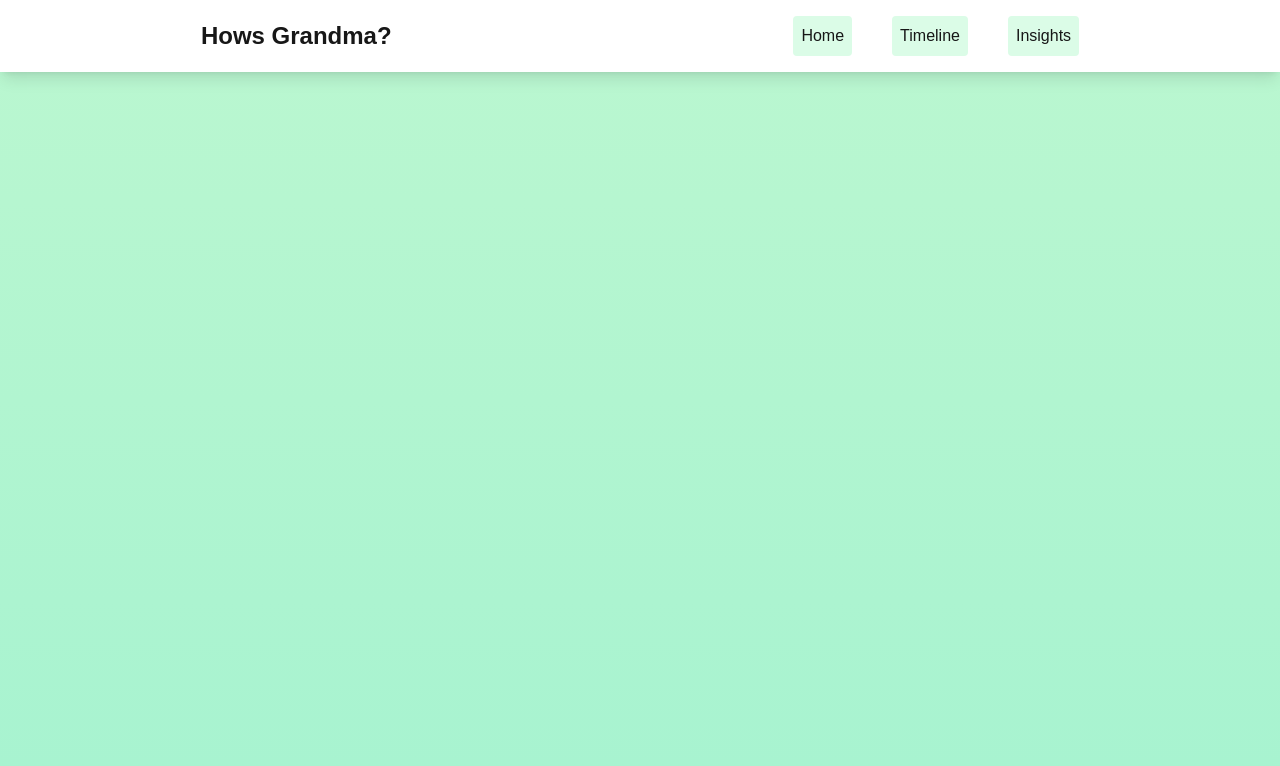
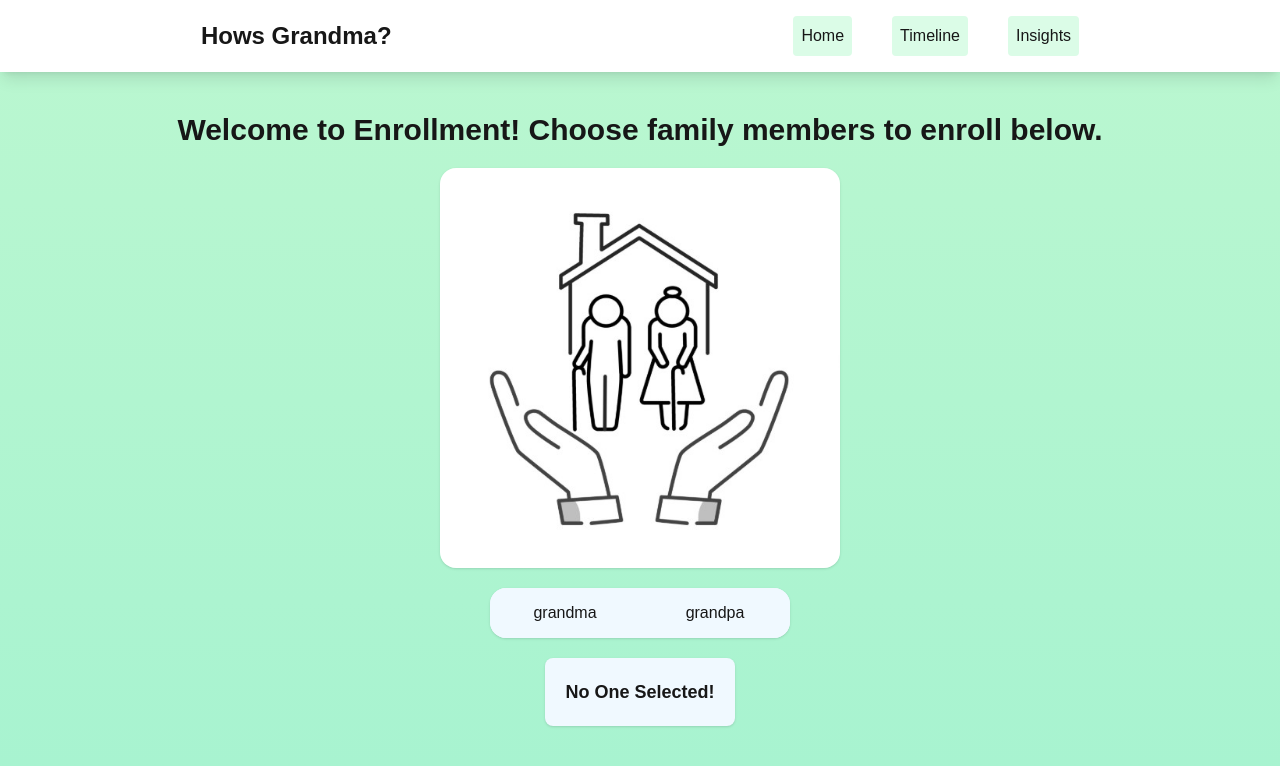
Before and after one commit to Humbertxx/hack_usf, a Next.js app in the folder frontend/: page / in a window 1280 px wide. Shown: the top 766 px of the page. Built offline with nearby package versions, Linux system fonts and the light colour scheme.

Commit message:
registrationpagedone

```diff
--- /dev/null
+++ b/frontend/app/OldPeopleContext.tsx
@@ -0,0 +1,39 @@
+"use client";
+
+import { useContext, createContext, useState, ReactNode } from "react";
+
+// 1. Define the shape of your context data
+interface OldPeopleContextType {
+  oldPeople: number;
+  setOldPeople: (value: number) => void;
+}
+
+// 2. Pass the type to createContext and provide 'undefined' as the default argument
+export const OldPeopleContext = createContext<OldPeopleContextType | undefined>(
+  undefined,
+);
+
+// 3. Define the props for your provider
+interface ProviderProps {
+  children: ReactNode;
+}
+
+export const useOldPeopleContext = () => {
+  const context = useContext(OldPeopleContext);
+  if (!context) {
+    throw new Error(
+      "useOldPeopleContext must be used within an OldPeopleProvider",
+    );
+  }
+  return context;
+};
+
+export const OldPeopleProvider = ({ children }: ProviderProps) => {
+  const [oldPeople, setOldPeople] = useState<number>(0);
+
+  return (
+    <OldPeopleContext.Provider value={{ oldPeople, setOldPeople }}>
+      {children}
+    </OldPeopleContext.Provider>
+  );
+};
--- a/frontend/app/layout.tsx
+++ b/frontend/app/layout.tsx
@@ -2,6 +2,7 @@ import type { Metadata } from "next";
 import { Geist, Geist_Mono } from "next/font/google";
 import NavBar from "./components/NavBar";
 import "./globals.css";
+import { OldPeopleContext, OldPeopleProvider } from "./OldPeopleContext";
 
 const geistSans = Geist({
   variable: "--font-geist-sans",
@@ -30,8 +31,10 @@ export default function RootLayout({
         className={`${geistSans.variable} ${geistMono.variable} h-full antialiased`}
       >
         <body className="min-h-full flex flex-col">
-          <NavBar />
-          {children}
+          <OldPeopleProvider>
+            <NavBar />
+            {children}
+          </OldPeopleProvider>
         </body>
       </html>
     </>
--- a/frontend/app/page.tsx
+++ b/frontend/app/page.tsx
@@ -1,8 +1,87 @@
 "use client";
 
 import Image from "next/image";
-import { useState } from "react";
+import { useContext, useState } from "react";
+import { OldPeopleContext, useOldPeopleContext } from "./OldPeopleContext";
 
 export default function Home() {
-  return <></>;
+  // 1 for grandma, 2 for grandpa, 3 for both
+  const { oldPeople, setOldPeople } = useOldPeopleContext();
+
+  const grandpa = () => {
+    if (oldPeople === 2) {
+      setOldPeople(0);
+    } else if (oldPeople === 1) {
+      setOldPeople(3);
+    } else if (oldPeople === 3) {
+      setOldPeople(1);
+    } else {
+      setOldPeople(2);
+    }
+  };
+
+  const grandma = () => {
+    if (oldPeople === 1) {
+      setOldPeople(0);
+    } else if (oldPeople === 2) {
+      setOldPeople(3);
+    } else if (oldPeople === 3) {
+      setOldPeople(2);
+    } else {
+      setOldPeople(1);
+    }
+  };
+
+  return (
+    <>
+      <div className="flex flex-col items-center justify-center w-screen mt-10 gap-5">
+        <p className="font-bold text-lg md:text-xl lg:text-3xl">
+          Welcome to Enrollment! Choose family members to enroll below.
+        </p>
+        <Image
+          src="/oldpeople.jpg"
+          alt="Family"
+          width={400}
+          height={400}
+          className="w-[400px] h-[400px] object-cover rounded-2xl shadow"
+        />
+        <div className="shadow flex justify-center items-center bg-sky-50 rounded-2xl w-[300px] h-[50px]">
+          <button
+            onClick={() => grandma()}
+            className={`hover:shadow bg-sky-50 w-[50%] h-full rounded-l-2xl hover:scale-110 transition duration-100 ease-in ${oldPeople === 1 || oldPeople === 3 ? "bg-sky-200" : ""}`}
+          >
+            grandma
+          </button>
+          <button
+            onClick={() => grandpa()}
+            className={`hover:shadow bg-sky-50 w-[50%] h-full rounded-r-2xl hover:scale-110 transition duration-100 ease-in ${oldPeople === 2 || oldPeople === 3 ? "bg-sky-200" : ""}`}
+          >
+            grandpa
+          </button>
+        </div>
+        <div className="flex items-center justify-center gap-5">
+          {oldPeople === 0 && (
+            <div className="bg-sky-50 p-5 rounded-lg shadow">
+              <p className="font-bold text-lg">No One Selected!</p>
+            </div>
+          )}
+          {oldPeople === 1 && (
+            <button className="bg-sky-50 p-5 rounded-lg shadow hover:scale-110 transition duration-100 ease-in">
+              <p className="font-bold text-lg">Select Grandma</p>
+            </button>
+          )}
+          {oldPeople === 2 && (
+            <button className="bg-sky-50 p-5 rounded-lg shadow hover:scale-110 transition duration-100 ease-in">
+              <p className="font-bold text-lg">Select Grandpa</p>
+            </button>
+          )}
+          {oldPeople === 3 && (
+            <button className="bg-sky-50 p-5 rounded-lg shadow hover:scale-110 transition duration-100 ease-in">
+              <p className="font-bold text-lg">Select Grandparents</p>
+            </button>
+          )}
+        </div>
+      </div>
+    </>
+  );
 }
```
Also changed, not shown: frontend/public/oldpeople.jpg (added).
